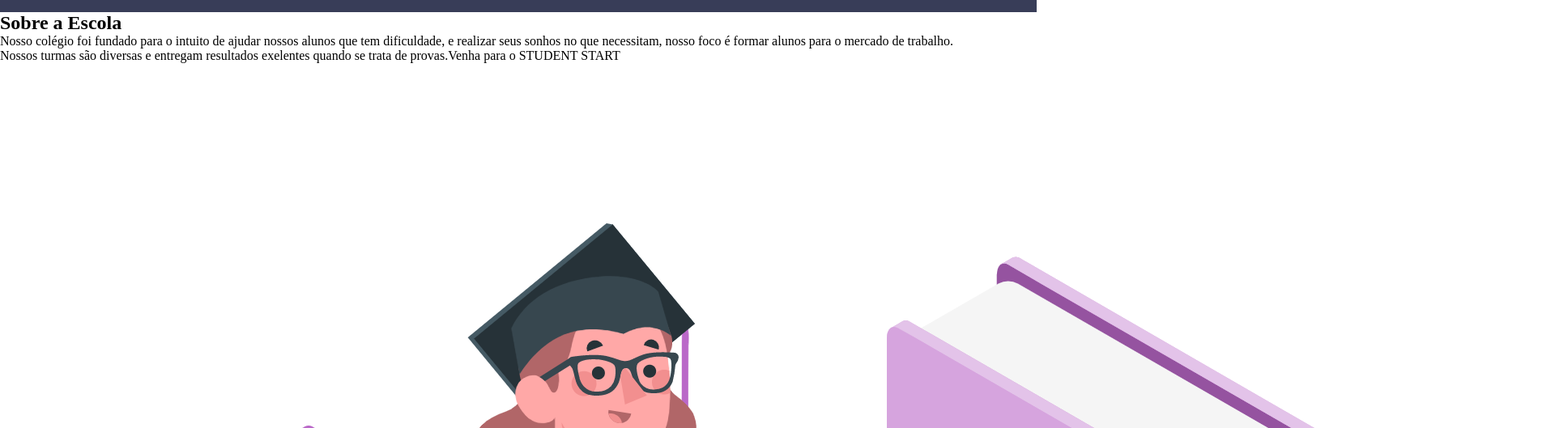
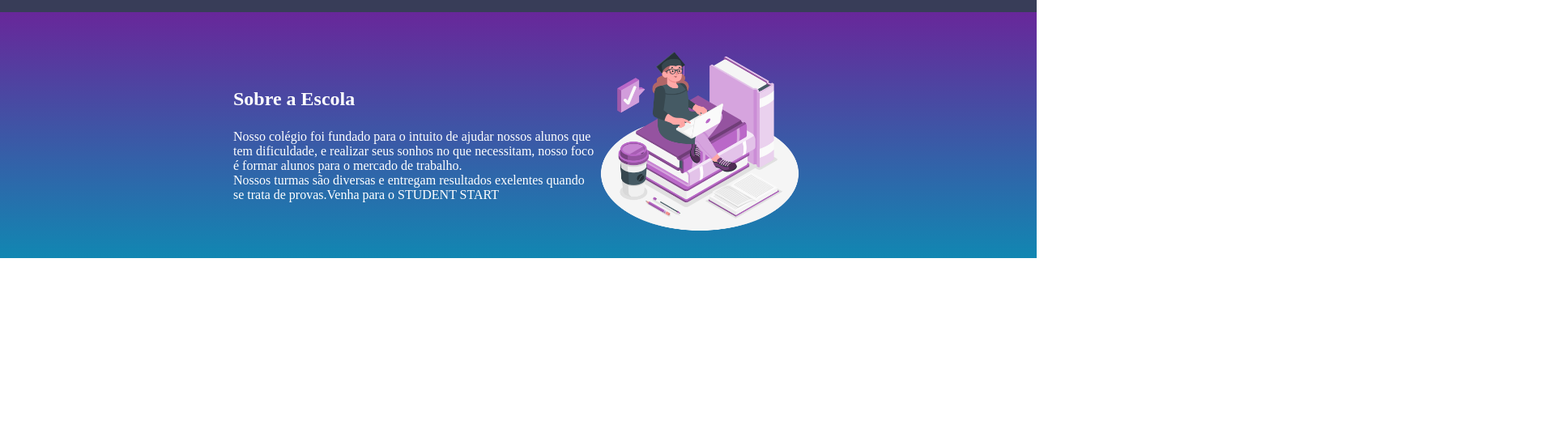
Before and after one commit to mariana140000044/site-escola133, a plain HTML site: page index.html in a window 1280 px wide. Shown: the part 87-616 px from the top of the page at 81% size, 1920 px wide, since content can reach past the window. Drawn offline with Linux system fonts and the light colour scheme.

Commit message:
Add files via upload

```diff
--- a/index.html
+++ b/index.html
@@ -1,11 +1,13 @@
 <!DOCTYPE html>
 <html lang="pt-br">
+
 <head>
 	<meta charset="UTF-8">
 	<meta name="viewport" content="width=device-width, initial-scale=1.0">
 	<title>Site Escola</title>
 	<link rel="stylesheet" href="style.css">
 </head>
+
 <body>
 	<header class="cabecalho">
 		<img class="cabecalho-imagem" src="./img/logo.png" alt="Logo do site">
@@ -14,13 +16,17 @@
 			<li class="cabecalho-lista-item">Materiais</li>
 		</ul>
 	</header>
-    <section class=”escola”>
-    <div>
-    <h2 class=”escola-titulo”>Sobre a Escola</h2>
-    <p class=”escola-texto-um”>Nosso colégio foi fundado para o intuito de ajudar nossos alunos que tem dificuldade, e realizar seus sonhos no que necessitam, nosso foco é formar alunos para o mercado de trabalho.</p>
-    <p class=”escola-texto-dois”> Nossos turmas são diversas e entregam resultados exelentes quando se trata de provas.Venha para o STUDENT START</p>
+	<section class="escola">
+		<div class="escola-conteudo">
+			<h2 class="escola-titulo">Sobre a Escola</h2>
+			<p class="escola-texto-um">Nosso colégio foi fundado para o intuito de ajudar nossos alunos que tem
+				dificuldade, e realizar seus sonhos no que necessitam, nosso foco é formar alunos para o mercado de
+				trabalho.</p>
+			<p class="escola-texto-dois"> Nossos turmas são diversas e entregam resultados exelentes quando se trata de
+				provas.Venha para o STUDENT START</p>
 		</div>
-    <img class=”colegio-imagem” src=./img/colegio.png alt="colegio"
+		<img class="colegio-imagem" src=./img/colegio.png alt="colegio">
 	 </section>
 </body>
+
 </html>
--- a/style.css
+++ b/style.css
@@ -22,6 +22,22 @@
     padding: 0;
 }
 
-.colegio-imagem{
-    width:20%;
+.colegio-imagem {
+    width: 20%;
 }
+
+.escola {
+    background-image: linear-gradient(#68279A, #1187B2);
+    color: white;
+    display: flex;
+    justify-content: center;
+    align-items: center;
+    padding: 24px 0;
+}
+
+.escola-conteudo {
+    width: 35%;
+}
+.escola-titulo {
+    padding: 24px 0;
+}
```
Lines whose indentation alone changed are shown as unchanged.
